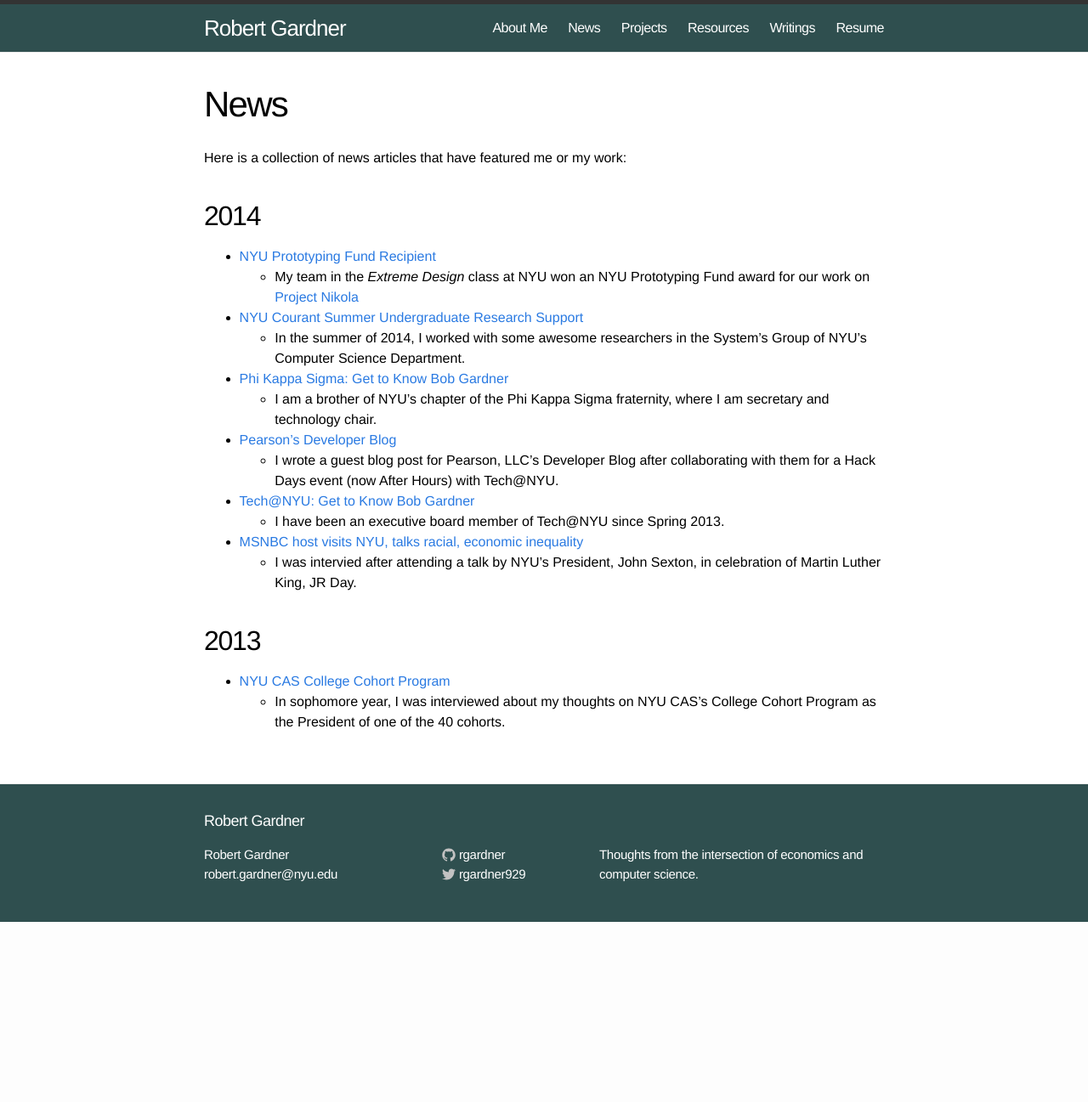
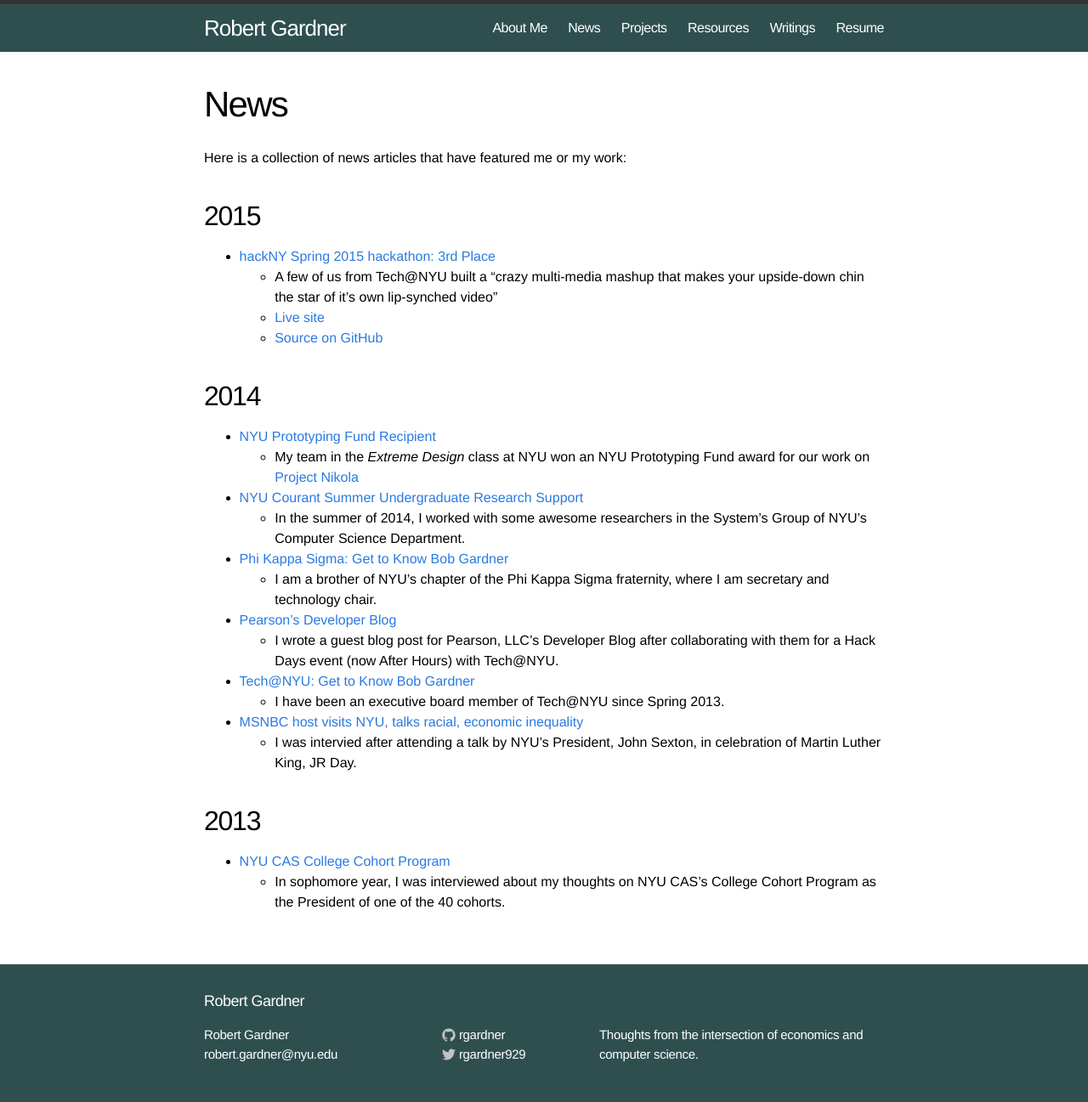
Before and after one commit to rgardner/rgardner.github.io, a Jekyll site: the page built from news.md, in a window 1280 px wide. Shown: the whole page at 85% size. Built offline with Jekyll 4.4.1, drawn with Linux system fonts in a browser that asks for light colours; comment, search, counter and statistics services are not loaded; before the commit the page ends 1085 px from its top, so only the background shows below that.

Commit message:
Add hackny to news, DURF and Prototyping Fund to lately

```diff
--- a/index.html
+++ b/index.html
@@ -29,6 +29,11 @@
       <a href="http://challengepost.com/software/chintastic-photo-booth">third
         place</a> at the hackNY Spring 2015 hackathon.
     </li>
+    <li>NYU Durf Grant Recipient + Philip Alfred Lotz Research Scholar</li>
+    <li>
+      <a href="http://nyuentrepreneur.com/announcing-the-fall-14-prototyping-fund-awards/">
+        NYU Prototyping Fund Recipient.</a>
+    </li>
   </ul>
   <br>
   <p>Notable projects:</p>
--- a/news.md
+++ b/news.md
@@ -5,6 +5,14 @@
 ---
 
 Here is a collection of news articles that have featured me or my work:
+
+## 2015
+- [hackNY Spring 2015 hackathon: 3rd Place](http://challengepost.com/software/chintastic-photo-booth)
+  + A few of us from Tech@NYU built a "crazy multi-media mashup that makes your
+    upside-down chin the star of it’s own lip-synched video"
+  + [Live site](http://96.126.111.209/)
+  + [Source on GitHub](https://github.com/rgardner/chintastic)
+
 
 ## 2014
 - [NYU Prototyping Fund Recipient](http://nyuentrepreneur.com/announcing-the-fall-14-prototyping-fund-awards/)
```
